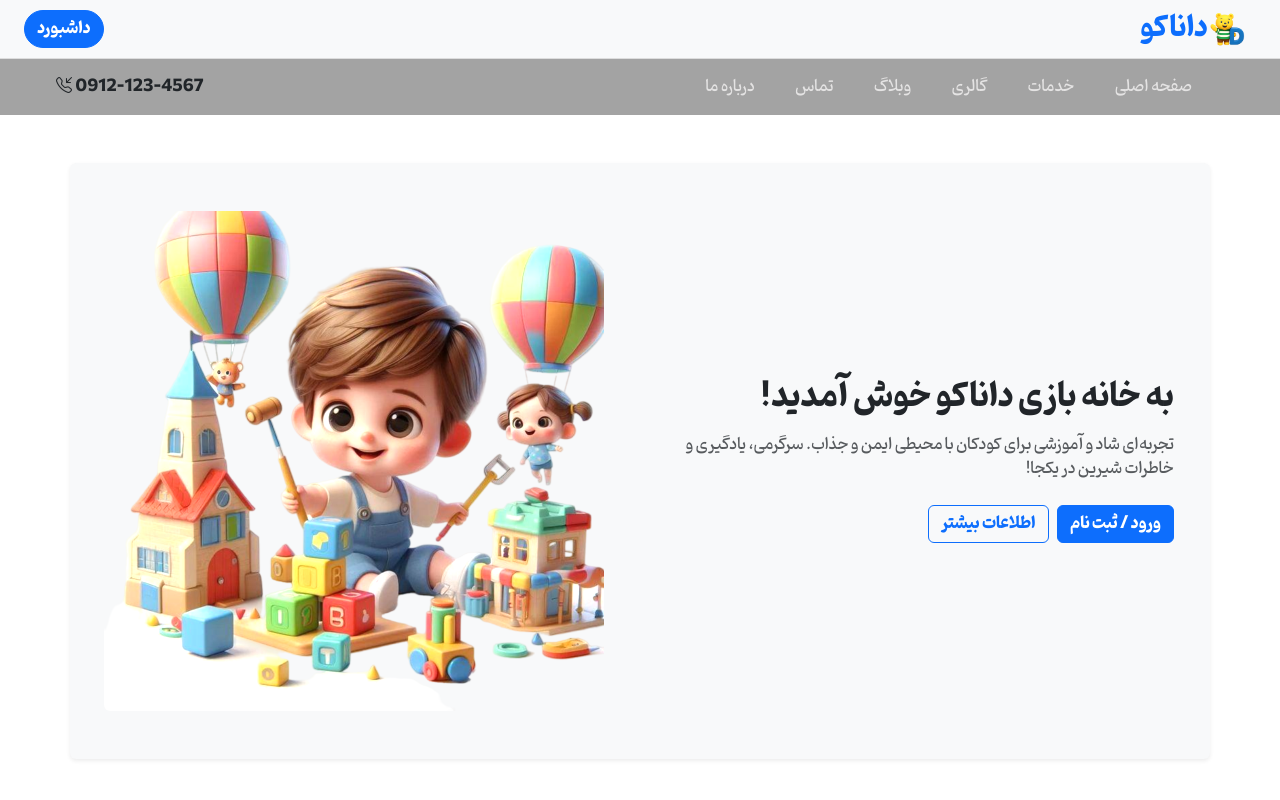
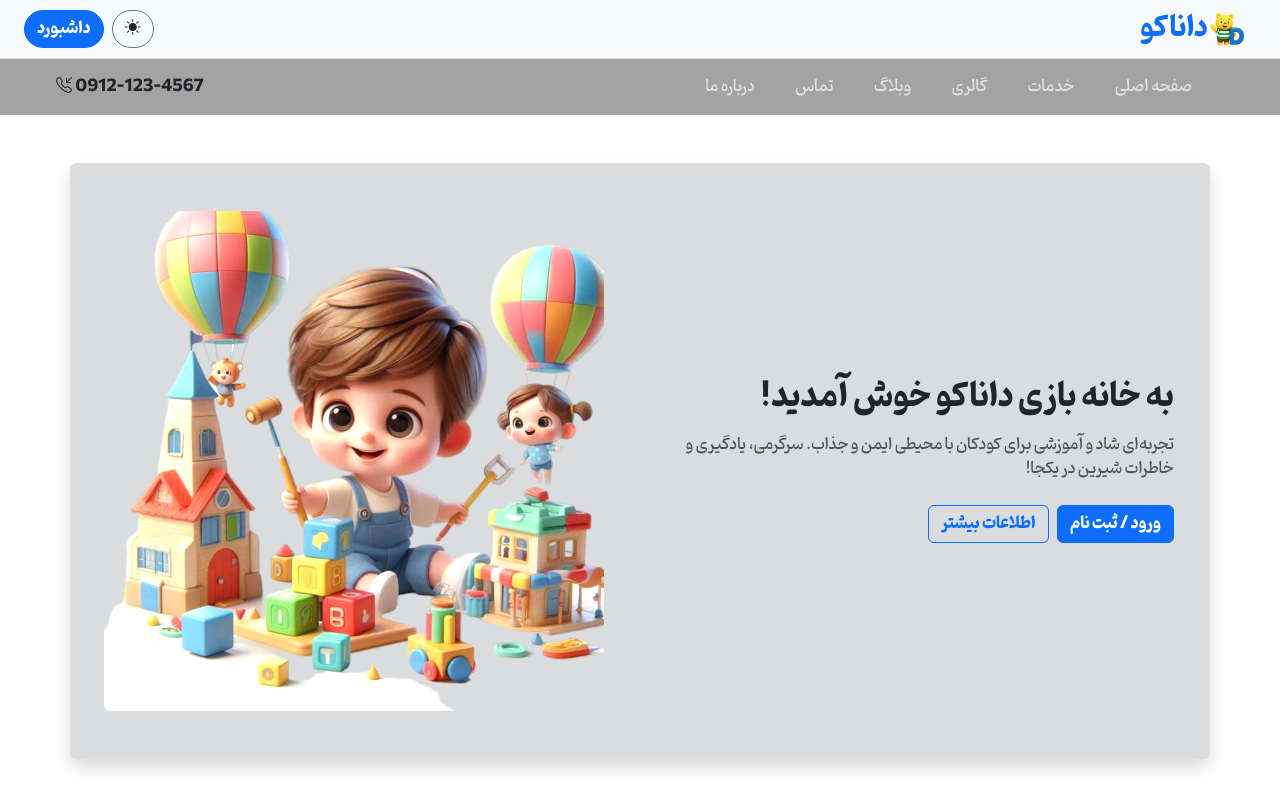
Before and after one commit to HosseinzGTX7/nuxtjs-danaco-website, a Nuxt app: page / in a window 1280 px wide. Shown: the top 800 px of the page. Built offline with nearby package versions, Linux system fonts and the light colour scheme.

Commit message:
add dark and light mode

```diff
--- /dev/null
+++ b/app/assets/css/main.css
@@ -0,0 +1,14 @@
+/* main.css */
+body {
+  transition: background-color 0.4s ease, color 0.4s ease;
+}
+
+[data-bs-theme="dark"] {
+  --bs-body-bg: #121212;
+  --bs-body-color: #f8f9fa;
+}
+
+[data-bs-theme="light"] {
+  --bs-body-bg: #fff;
+  --bs-body-color: #212529;
+}
--- a/app/components/Header.vue
+++ b/app/components/Header.vue
@@ -6,7 +6,17 @@
         <span class="fw-bold fs-3 text-primary">داناکو</span>
       </div>
 
+       <!-- دکمه تغییر تم + داشبورد -->
+      <div class="d-flex align-items-center gap-2">
+        <button
+          @click="$emit('toggle-theme')"
+          class="btn btn-outline-secondary rounded-pill d-flex align-items-center gap-1"
+          title="تغییر حالت روشن/تاریک"
+        >
+          <i :class="theme === 'dark' ? 'bi bi-moon-fill text-warning' : 'bi bi-sun-fill text-dark'"></i>
+        </button>
       <NuxtLink to="/dashboard" class="btn btn-primary fw-bold rounded-pill">داشبورد</NuxtLink>
+      </div>
     </div>
 
     <nav class="navbar navbar-dark main-nav px-4">
@@ -72,6 +82,12 @@
 
 <script setup>
 import { ref } from 'vue'
+
+//light and dark mode
+defineProps({
+  theme: String
+})
+defineEmits(['toggle-theme'])
 
 const isMenuOpen = ref(false)
 const toggleMenu = () => (isMenuOpen.value = !isMenuOpen.value)
--- a/app/layouts/default.vue
+++ b/app/layouts/default.vue
@@ -1,6 +1,6 @@
 <template>
-  <div>
-    <Header />
+  <div class="min-vh-100">
+    <Header :theme="themeValue" @toggle-theme="toggleTheme" />
     <NuxtPage />
     <Footer />
   </div>
@@ -9,7 +9,7 @@
 <script setup>
 import Header from '~/components/Header.vue'
 import Footer from '~/components/Footer.vue'
-import { useHead } from '#imports'
+import { useCookie, watch, computed, onMounted } from '#imports'
 
 useHead({
   script: [
@@ -19,4 +19,23 @@ useHead({
     }
   ]
 })
+
+const themeCookie = useCookie('theme', { default: () => 'light' })
+
+const themeValue = computed(() => themeCookie.value)
+
+function toggleTheme() {
+  themeCookie.value = themeCookie.value === 'light' ? 'dark' : 'light'
+}
+
+// آپدیت attribute روی html برای bootstrap
+onMounted(() => {
+  document.documentElement.setAttribute('data-bs-theme', themeCookie.value)
+})
+
+watch(themeCookie, (val) => {
+  if (process.client) {
+    document.documentElement.setAttribute('data-bs-theme', val)
+  }
+})
 </script>
--- a/app/pages/index.vue
+++ b/app/pages/index.vue
@@ -1,7 +1,7 @@
 <template>
   <section class="container my-5">
     <!-- بخش خوش آمدگویی -->
-    <div class="row align-items-center mb-5 bg-light p-4 rounded shadow-sm">
+    <div class="row align-items-center bg-secondary bg-opacity-25 mb-5 p-4 rounded shadow">
       <div class="col-md-6">
         <h1 class="fw-bold welcome-title">به خانه بازی داناکو خوش آمدید!</h1>
         <p class="text-muted mt-3">
--- a/nuxt.config.ts
+++ b/nuxt.config.ts
@@ -5,7 +5,8 @@ export default defineNuxtConfig({
    css: [
     'bootstrap/dist/css/bootstrap.min.css',
     'bootstrap-icons/font/bootstrap-icons.css',
-    '@/assets/css/fonts.css'
+    '@/assets/css/fonts.css',
+    '~/assets/css/main.css'
   ],
   plugins: [{ src: '~/plugins/bootstrap.client.ts', mode: 'client' },
   ],
```
